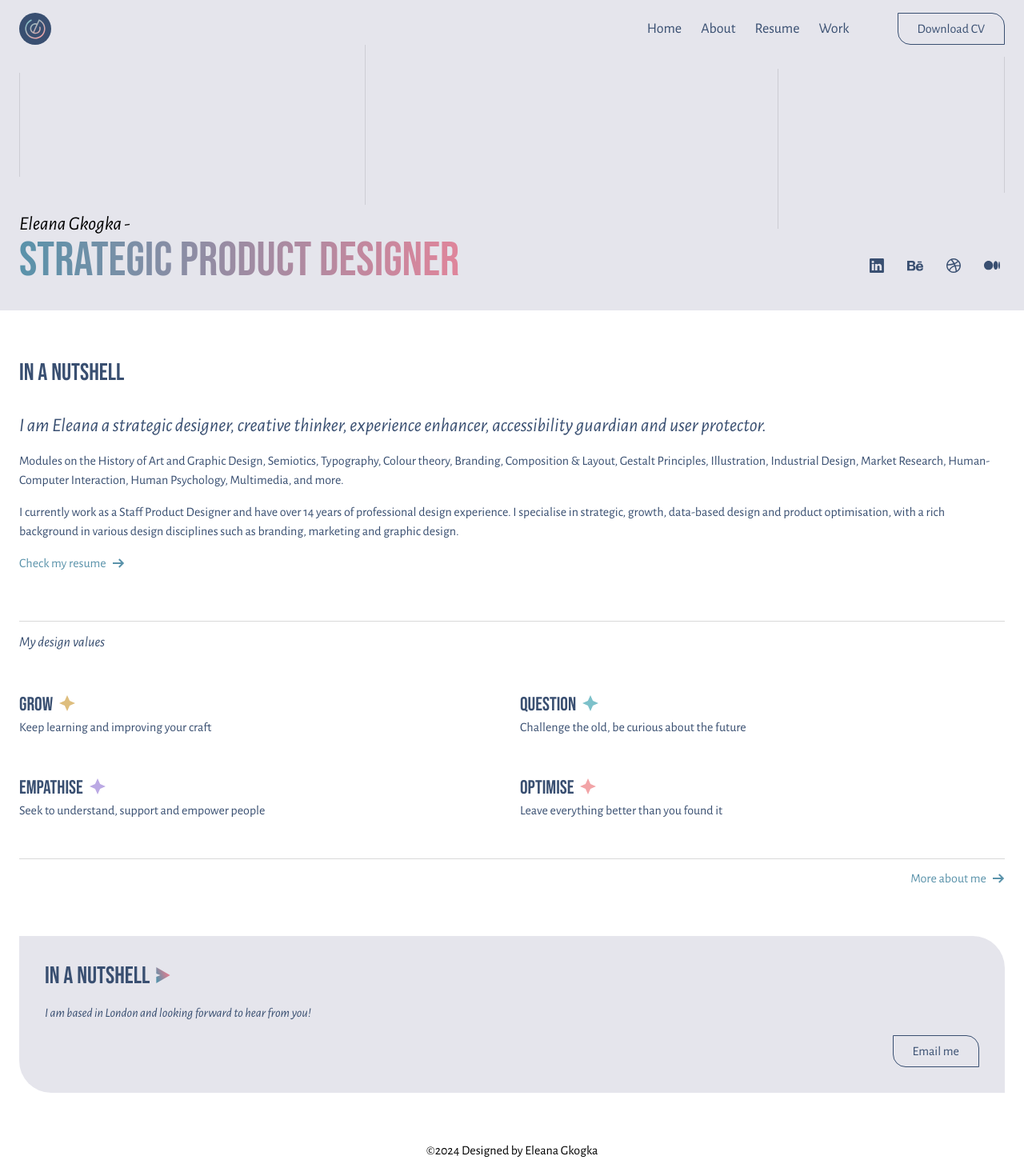
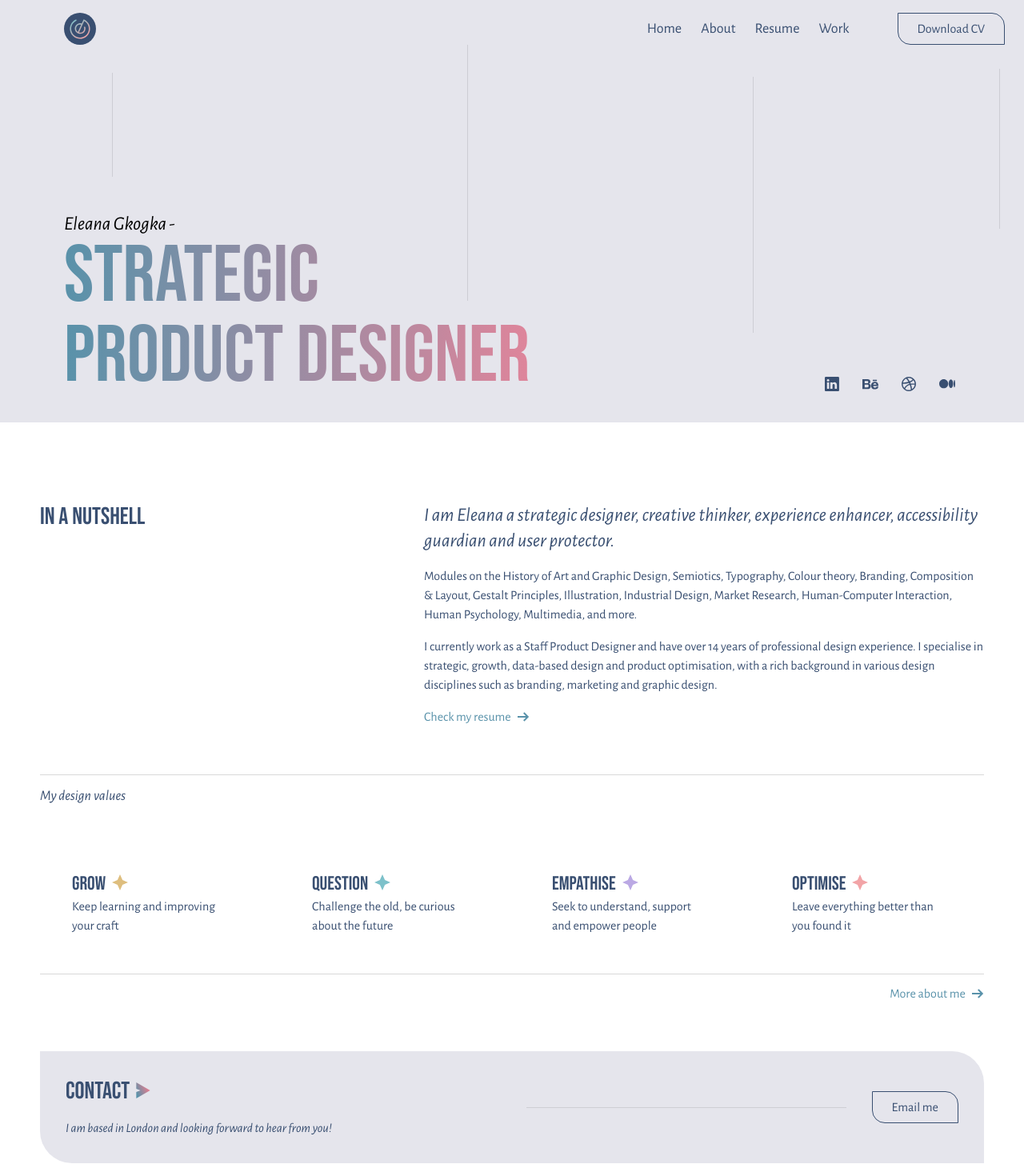
Before and after one commit to Jonur/eleanagkogka, a React (Vite) app: page / in a window 1280 px wide. Shown: the top 1470 px of the page at 80% size. Built offline with nearby package versions, Linux system fonts and the light colour scheme.

Commit message:
Final Root for desktop

```diff
--- /dev/null
+++ b/src/components/Contact/Contact.tsx
@@ -0,0 +1,29 @@
+import { FatArrow } from 'src/components/Icons';
+
+const Contact: React.FC = () => (
+  <section className="p-8 text-dark-blue bg-light-grey rounded-tr-[40px] rounded-bl-[40px] max-w-[1180px] w-full flex flex-col lg:flex-row lg:items-center lg:justify-between lg:gap-8">
+    <div>
+      <h2 className="text-3xl font-bebas uppercase mb-4 flex items-center gap-2">
+        <span>Contact</span>
+        <FatArrow className="-mt-[3px]" />
+      </h2>
+
+      <p className="italic">I am based in London and looking forward to hear from you!</p>
+    </div>
+
+    <div className="hidden lg:flex lg:flex-1 items-center justify-end">
+      <div className="h-[1px] bg-black opacity-10 w-full max-w-[400px]" />
+    </div>
+
+    <div className="mt-4 lg:mt-0 flex justify-end">
+      <a
+        href="mailto:eleana.gkogka@gmail.com"
+        className="flex items-center justify-center text-base border border-dark-blue rounded-tr-2xl rounded-bl-2xl w-fit h-[40px] px-6 py-0"
+      >
+        Email me
+      </a>
+    </div>
+  </section>
+);
+
+export default Contact;
--- /dev/null
+++ b/src/components/Contact/index.ts
@@ -0,0 +1,3 @@
+import Contact from './Contact';
+
+export default Contact;
--- a/src/components/Footer/Footer.tsx
+++ b/src/components/Footer/Footer.tsx
@@ -2,7 +2,7 @@ const Footer: React.FC = () => {
   const thisYear = new Date().getFullYear();
 
   return (
-    <footer className="mt-[60px] flex flex-col items-center">
+    <footer className="mt-[60px] flex flex-col items-center lg:items-end max-w-[1180px] w-full">
       <span>&copy;{`${thisYear} Designed by Eleana Gkogka`}</span>
     </footer>
   );
--- a/src/components/Header/Header.tsx
+++ b/src/components/Header/Header.tsx
@@ -7,12 +7,16 @@ import { Route } from 'src/types';
 
 import SocialMedia from './SocialMedia';
 
-const Header: React.FC = () => {
+type HeaderProps = {
+  pageHeader: string;
+};
+
+const Header: React.FC<HeaderProps> = ({ pageHeader }) => {
   const { onLargeScreen } = useWindowDimensions();
   const [menuVisible, setMenuVisible] = useState(false);
 
   return (
-    <header className="bg-light-grey pt-4 px-6 pb-8">
+    <header className="bg-light-grey pt-4 px-6 lg:px-[80px] pb-8">
       <div className="w-full flex justify-between">
         <Link to={Route.ROOT}>
           <img src="/logo.svg" className="w-10 h-10" />
@@ -29,7 +33,7 @@ const Header: React.FC = () => {
         )}
 
         {(menuVisible || onLargeScreen()) && (
-          <div className="absolute bg-dark-blue lg:bg-transparent w-full h-full left-0 top-0 pt-4 px-6 pb-16 z-10 flex flex-col justify-between items-end">
+          <div className="absolute bg-dark-blue lg:bg-transparent w-full h-full lg:h-auto left-0 top-0 pt-4 px-6 pb-16 z-10 flex flex-col justify-between items-end">
             {!onLargeScreen() && (
               <div className="w-full flex justify-between">
                 <Link to={Route.ROOT}>
@@ -65,17 +69,17 @@ const Header: React.FC = () => {
       </div>
 
       <div role="none" className="flex w-full h-[200px] items-center mb-2 relative">
-        <div className="w-[1px] h-[65%] bg-black opacity-10" />
-        <div className="w-[1px] h-[100%] bg-black opacity-10 ml-[35%]" />
-        {onLargeScreen() && <div className="w-[1px] h-[100%] bg-black opacity-10 absolute right-[23%] top-[30px]" />}
-        <div className="w-[1px] h-[85%] bg-black opacity-10 absolute right-0" />
+        <div className="w-[1px] h-[65%] bg-black opacity-10 lg:absolute lg:left-[60px]" />
+        <div className="w-[1px] h-[100%] lg:h-[320px] bg-black opacity-10 ml-[35%] lg:ml-[45%] lg:absolute lg:top-0" />
+        {onLargeScreen() && <div className="w-[1px] h-[320px] bg-black opacity-10 absolute right-[23%] top-[40px]" />}
+        <div className="w-[1px] h-[85%] lg:h-[200px] bg-black opacity-10 absolute right-0 lg:-right-[50px] lg:top-[30px]" />
       </div>
 
       <h2 className="italic text-2xl">Eleana Gkogka -</h2>
 
-      <div className="flex justify-between lg:items-baseline">
-        <h1 className="text-6xl font-bebas uppercase bg-gradient-to-r from-teal-dark to-pink inline-block text-transparent bg-clip-text">
-          Strategic product designer
+      <div className="flex justify-between lg:items-end">
+        <h1 className="text-6xl lg:text-[100px] max-w-[585px] font-bebas uppercase bg-gradient-to-r from-teal-dark to-pink inline-block text-transparent bg-clip-text">
+          {pageHeader}
         </h1>
 
         {onLargeScreen() && <SocialMedia />}
--- a/src/components/Header/SocialMedia/SocialMedia.tsx
+++ b/src/components/Header/SocialMedia/SocialMedia.tsx
@@ -5,32 +5,36 @@ const SocialMedia: React.FC = () => (
     <a
       href="https://www.linkedin.com/in/eleanagkogka/"
       target="_blank"
-      className="w-8 h-8 flex items-center justify-center"
+      className="w-8 h-8 flex items-center justify-center cursor-pointer"
       rel="noreferrer"
+      title="LinkedIn"
     >
       <LinkedInLogo className="text-white lg:text-dark-blue" />
     </a>
     <a
       href="https://behance.net/EleanaG"
       target="_blank"
-      className="w-8 h-8 flex items-center justify-center"
+      className="w-8 h-8 flex items-center justify-center cursor-pointer"
       rel="noreferrer"
+      title="Behance"
     >
       <BehanceLogo className="text-white lg:text-dark-blue" />
     </a>
     <a
       href="https://dribbble.com/EleanaGkogka"
       target="_blank"
-      className="w-8 h-8 flex items-center justify-center"
+      className="w-8 h-8 flex items-center justify-center cursor-pointer"
       rel="noreferrer"
+      title="Dribble"
     >
       <DribbleLogo className="text-white lg:text-dark-blue" />
     </a>
     <a
       href="https://medium.com/@eleana_gkogka"
       target="_blank"
-      className="w-8 h-8 flex items-center justify-center"
+      className="w-8 h-8 flex items-center justify-center cursor-pointer"
       rel="noreferrer"
+      title="Medium"
     >
       <MediumLogo className="text-white lg:text-dark-blue" />
     </a>
--- a/src/components/Root/Root.tsx
+++ b/src/components/Root/Root.tsx
@@ -1,21 +1,22 @@
 import React from 'react';
 
+import Contact from 'src/components/Contact';
 import Footer from 'src/components/Footer';
 import GoTo from 'src/components/GoTo';
 import Header from 'src/components/Header';
-import { FatArrow } from 'src/components/Icons';
 import StarList from 'src/components/StarList';
 import { Route } from 'src/types';
 
 const Home: React.FC = () => {
   return (
     <>
-      <Header />
+      <Header pageHeader="Strategic product designer" />
 
-      <div className="pt-[60px] px-6 pb-4">
-        <article className="text-dark-blue flex flex-col gap-4 mb-[60px]">
-          <h2 className="text-3xl font-bebas uppercase mb-4">In a nutshell</h2>
+      <div className="pt-[60px] lg:pt-[100px] px-6 pb-4 flex flex-col items-center">
+        <article className="text-dark-blue flex flex-col lg:flex-row gap-4 mb-[60px] max-w-[1180px] lg:w-full">
+          <h2 className="text-3xl font-bebas uppercase mb-4 lg:flex-1">In a nutshell</h2>
 
+          <div className="flex flex-col gap-4 max-w-[700px]">
             <h3 className="text-2xl italic">
               I am Eleana a strategic designer, creative thinker, experience enhancer, accessibility guardian and user
               protector.
@@ -34,6 +35,7 @@ const Home: React.FC = () => {
             </p>
 
             <GoTo to={Route.RESUME} label="Check my resume" />
+          </div>
         </article>
 
         <StarList
@@ -57,27 +59,11 @@ const Home: React.FC = () => {
           ]}
         />
 
-        <div className="flex justify-end mt-3 mb-[60px]">
+        <div className="flex justify-end mt-3 mb-[60px] max-w-[1180px] w-full">
           <GoTo to={Route.ABOUT} label="More about me" />
         </div>
 
-        <section className="p-8 text-dark-blue bg-light-grey rounded-tr-[40px] rounded-bl-[40px]">
-          <h2 className="text-3xl font-bebas uppercase mb-4 flex items-center gap-2">
-            <span>In a nutshell</span>
-            <FatArrow className="-mt-[3px]" />
-          </h2>
-
-          <p className="italic">I am based in London and looking forward to hear from you!</p>
-
-          <div className="mt-4 flex justify-end">
-            <a
-              href="mailto:eleana.gkogka@gmail.com"
-              className="flex items-center justify-center text-base border border-dark-blue rounded-tr-2xl rounded-bl-2xl w-fit h-[40px] px-6 py-0"
-            >
-              Email me
-            </a>
-          </div>
-        </section>
+        <Contact />
 
         <Footer />
       </div>
--- a/src/components/StarList/StarList.tsx
+++ b/src/components/StarList/StarList.tsx
@@ -8,12 +8,12 @@ type StarListProps = {
 };
 
 const StarList: React.FC<StarListProps> = ({ items }) => (
-  <section className="border-t border-b border-black border-opacity-15 pt-3 pb-12 text-dark-blue">
-    <h3 className="text-lg italic mb-12">My design values</h3>
+  <section className="border-t border-b border-black border-opacity-15 pt-3 pb-12 text-dark-blue max-w-[1180px] lg:w-full">
+    <h3 className="text-lg italic mb-12 lg:mb-[80px]">My design values</h3>
 
-    <dl className="grid grid-cols-2 gap-x-5 gap-y-12">
+    <dl className="grid grid-cols-2 gap-x-5 gap-y-12 lg:px-10 lg:gap-x-0 lg:gap-y-0 lg:flex lg:justify-between">
       {items.map((item) => (
-        <div key={item.title}>
+        <div key={item.title} className="lg:w-[200px]">
           <dt className="text-2xl font-bebas flex items-center gap-2">
             <span>{item.title}</span>
             <Star className={c('-mt-1', item.starColor)} />
```
Lines whose indentation alone changed are shown as unchanged.
